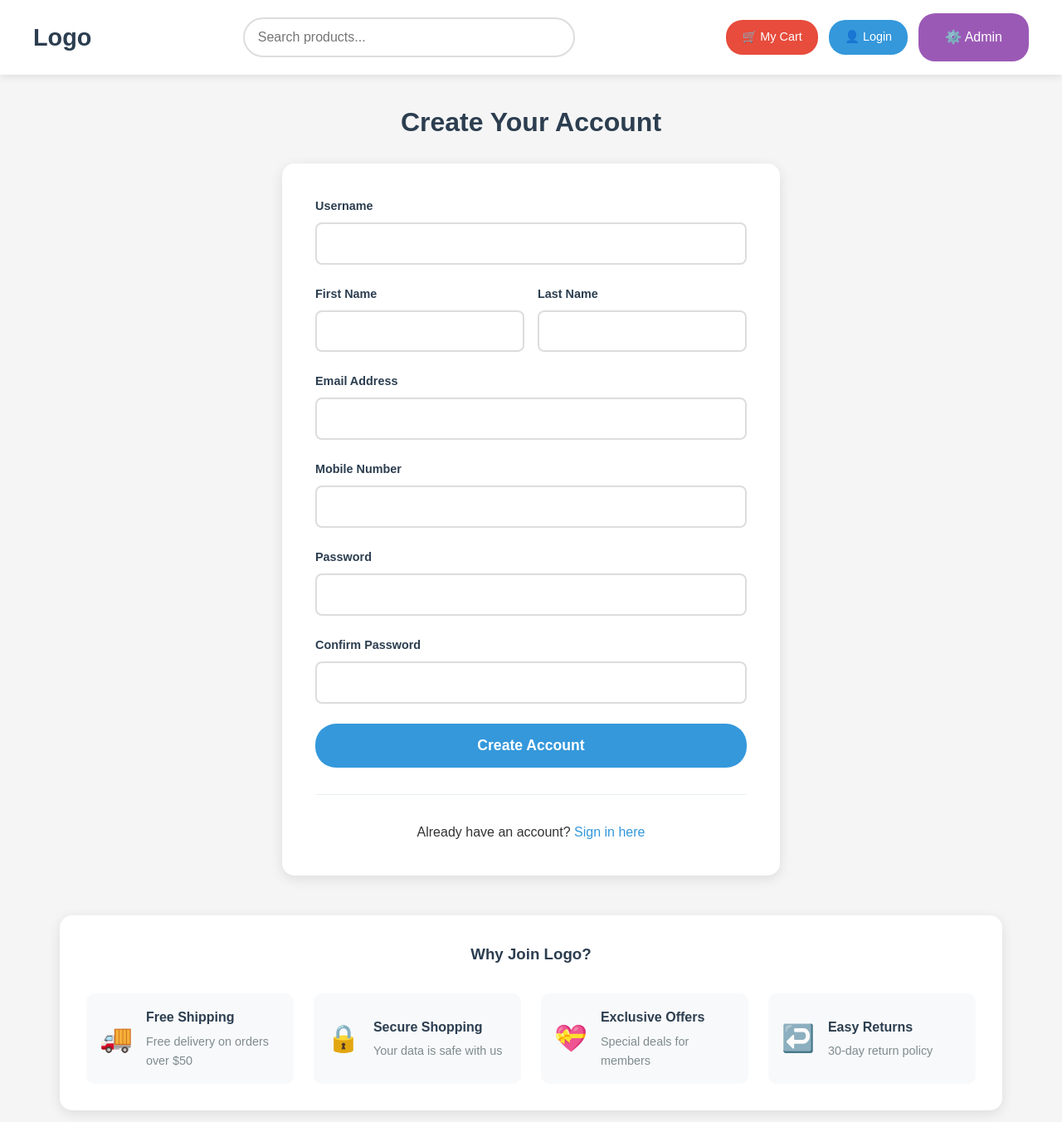
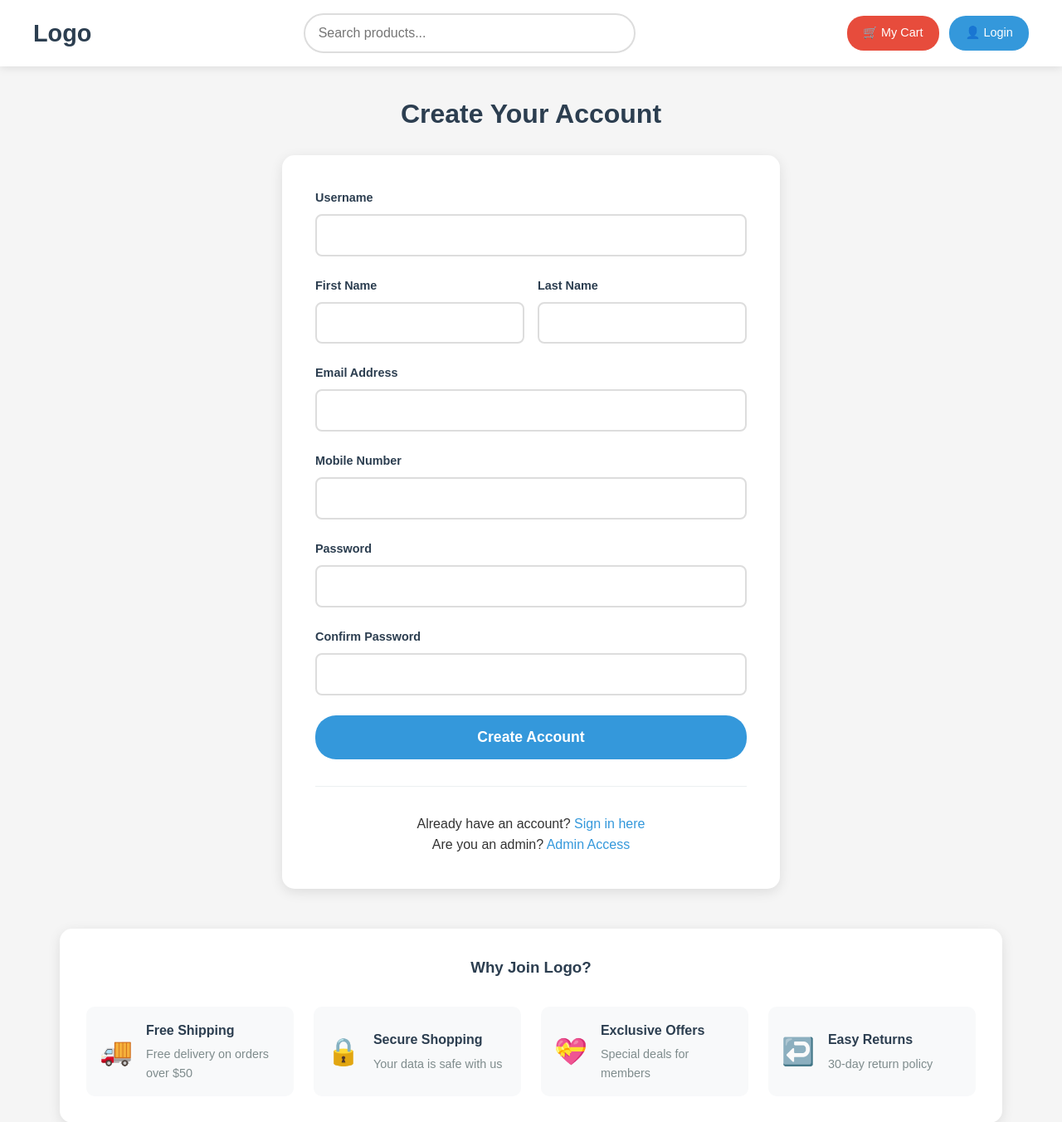
Before and after one commit to Dharani3112/Intern-Work, a Flask app: page /signup in a window 1280 px wide. Shown: the top 1352 px of the page at 83% size. Run offline with Flask 3, Linux system fonts and the light colour scheme.

Commit message:
Final changes

```diff
--- a/templates/base.html
+++ b/templates/base.html
@@ -24,15 +24,9 @@
                     {% endif %}
                 </a>                {% if session.user_id %}
                     <span class="user-greeting">👤 {{ session.username }}</span>
-
-                    <!-- Admin link available to all users - redirects to admin login -->
-                    <a href="{{ url_for('admin_login') }}" class="admin-btn">⚙️ Admin</a>
-
                     <a href="{{ url_for('web_logout') }}" class="logout-btn">Logout</a>
                 {% else %}
                     <a href="{{ url_for('web_login') }}" class="login-btn">👤 Login</a>
-                    <!-- Admin link available to visitors too -->
-                    <a href="{{ url_for('admin_login') }}" class="admin-btn">⚙️ Admin</a>
                 {% endif %}
             </div>
         </div>
--- a/templates/login.html
+++ b/templates/login.html
@@ -33,11 +33,10 @@
         </div>
 
         <button type="submit" class="submit-btn">Login</button>
-    </form>
-
-    <div class="login-link">
+    </form>    <div class="login-link">
         <p><a href="{{ url_for('forgot_password') }}" class="link">Forgot Password?</a></p>
         <p>Don't have an account? <a href="{{ url_for('web_signup') }}" class="link">Sign up here</a></p>
+        <p>Are you an admin? <a href="{{ url_for('admin_login') }}" class="link">Admin Access</a></p>
     </div>
 </div>
 
--- a/templates/signup.html
+++ b/templates/signup.html
@@ -44,10 +44,9 @@
         </div>
 
         <button type="submit" class="submit-btn">Create Account</button>
-    </form>
-
-    <div class="login-link">
+    </form>      <div class="login-link">
         <p>Already have an account? <a href="{{ url_for('web_login') }}" class="link">Sign in here</a></p>
+        <p>Are you an admin? <a href="{{ url_for('admin_login') }}" class="link">Admin Access</a></p>
     </div>
 </div>
 
```
